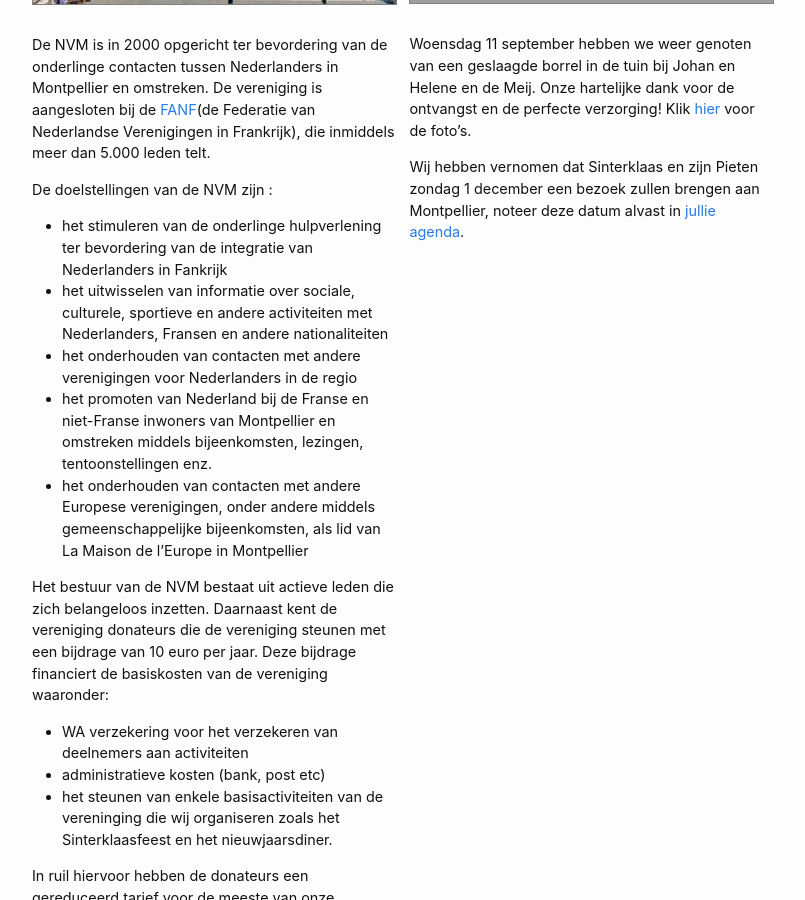
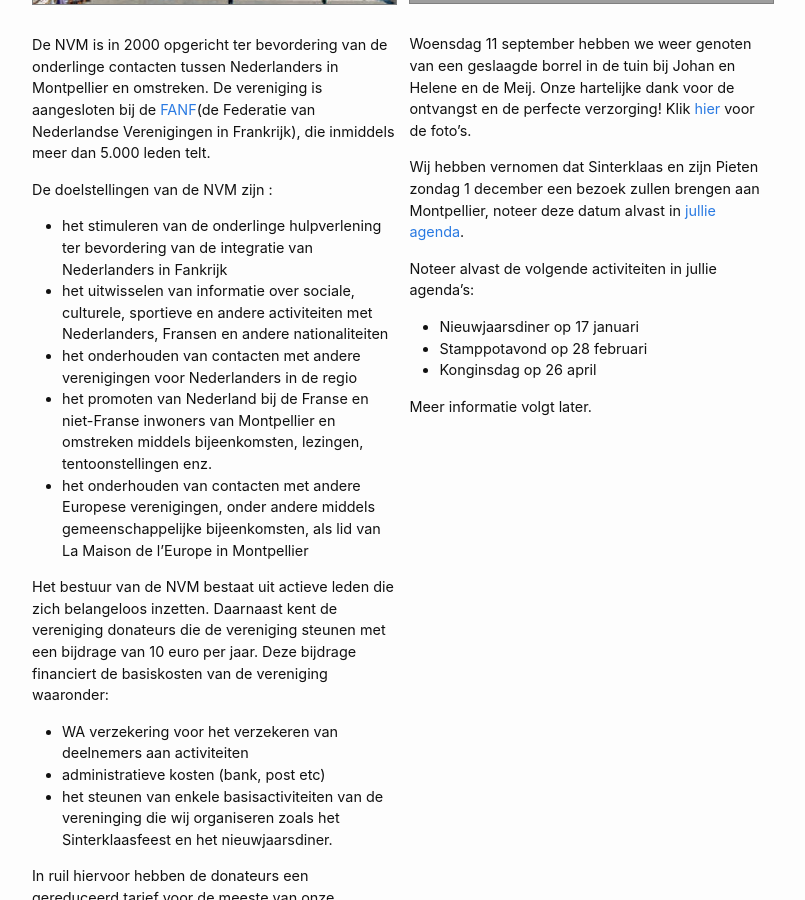
Before and after one commit to nederland34-fr/nederland34-fr.github.io, a Jekyll site: the page built from index.md, in a window 1280 px wide and 900 px high, scrolled down 407 px. Shown: the whole window, without its empty margins (238-1043 px from the left). Built offline with Jekyll 4.4.1, drawn with Linux system fonts in a browser that asks for light colours; grey boxes are pictures that could not be loaded.

Commit message:
Update index.md

```diff
--- a/index.md
+++ b/index.md
@@ -37,5 +37,11 @@ Woensdag 11 september hebben we weer genoten van een geslaagde borrel in de tuin
 
 Wij hebben vernomen dat Sinterklaas en zijn Pieten zondag 1 december een bezoek zullen brengen aan Montpellier, noteer deze datum alvast in [jullie agenda](https://calendar.google.com/calendar/b/1/r/eventedit/copy/Xzg5MmthYzlpOGwyNDJiYTY2c3E0NGI5azY5Mms2YjlwNzExazJiOWo4NHIzY2MxaDhjc2tjaDlvNjggNmcyODQyZzM0aTd0cWkydmI0bWl2NmZkMDhAZw).
 
+Noteer alvast de volgende activiteiten in jullie agenda's:
+- Nieuwjaarsdiner op 17 januari
+- Stamppotavond op 28 februari
+- Konginsdag op 26 april
+
+Meer informatie volgt later.
 
 </div>
```
